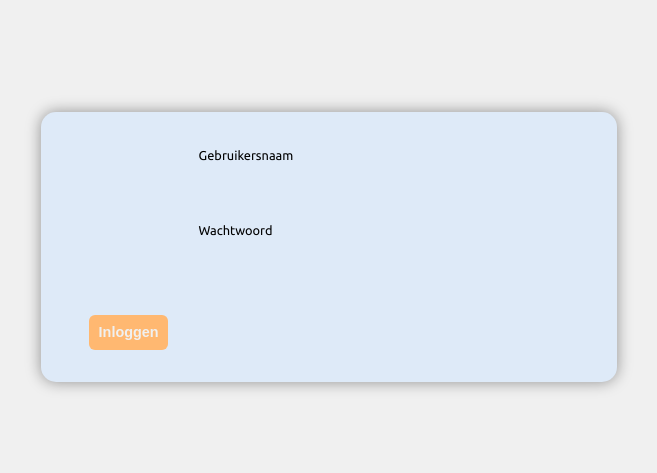
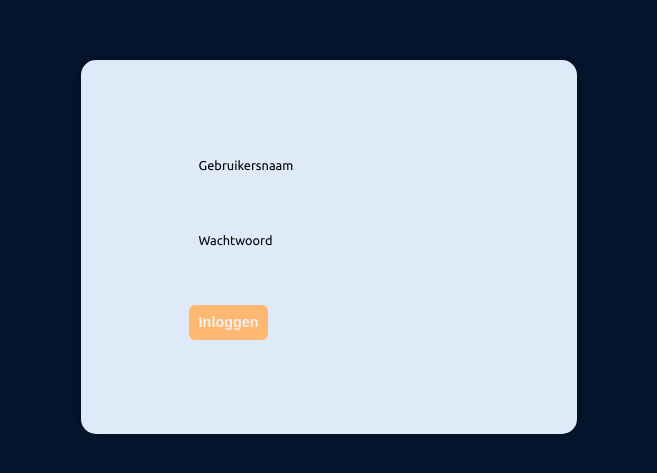
Before and after one commit to afroneko/calculation-tool, a React (Vite) app in the folder Frontend/frontend/: page /login in a window 1280 px wide. Shown: the part 153-626 px from the top of the page, without its empty margins (311-968 px from the left). Built offline with nearby package versions, Linux system fonts and the light colour scheme.

Commit message:
edited Login css

```diff
--- a/Frontend/frontend/src/pages/login/Login.css
+++ b/Frontend/frontend/src/pages/login/Login.css
@@ -15,17 +15,21 @@ input:-webkit-autofill:focus {
   justify-content: center;
   align-items: center;
   height: 100vh;
+  background-color: var(--text-color);
 }
 
 /* login grid */
 .login-box {
+  display: flex;
+  justify-content: center;
+  align-items: center;
   background-color: var(--accent-blue);
   padding: 2rem 3rem;
   border-radius: 15px;
   box-shadow: 0 0 15px rgba(0, 0, 0, 0.4);
-  width: 480px;
-  height: fit-content;
-}
+  width: 400px;
+  height: 310px;
+} */
 
 /* input fields */
 .input-group {
```
